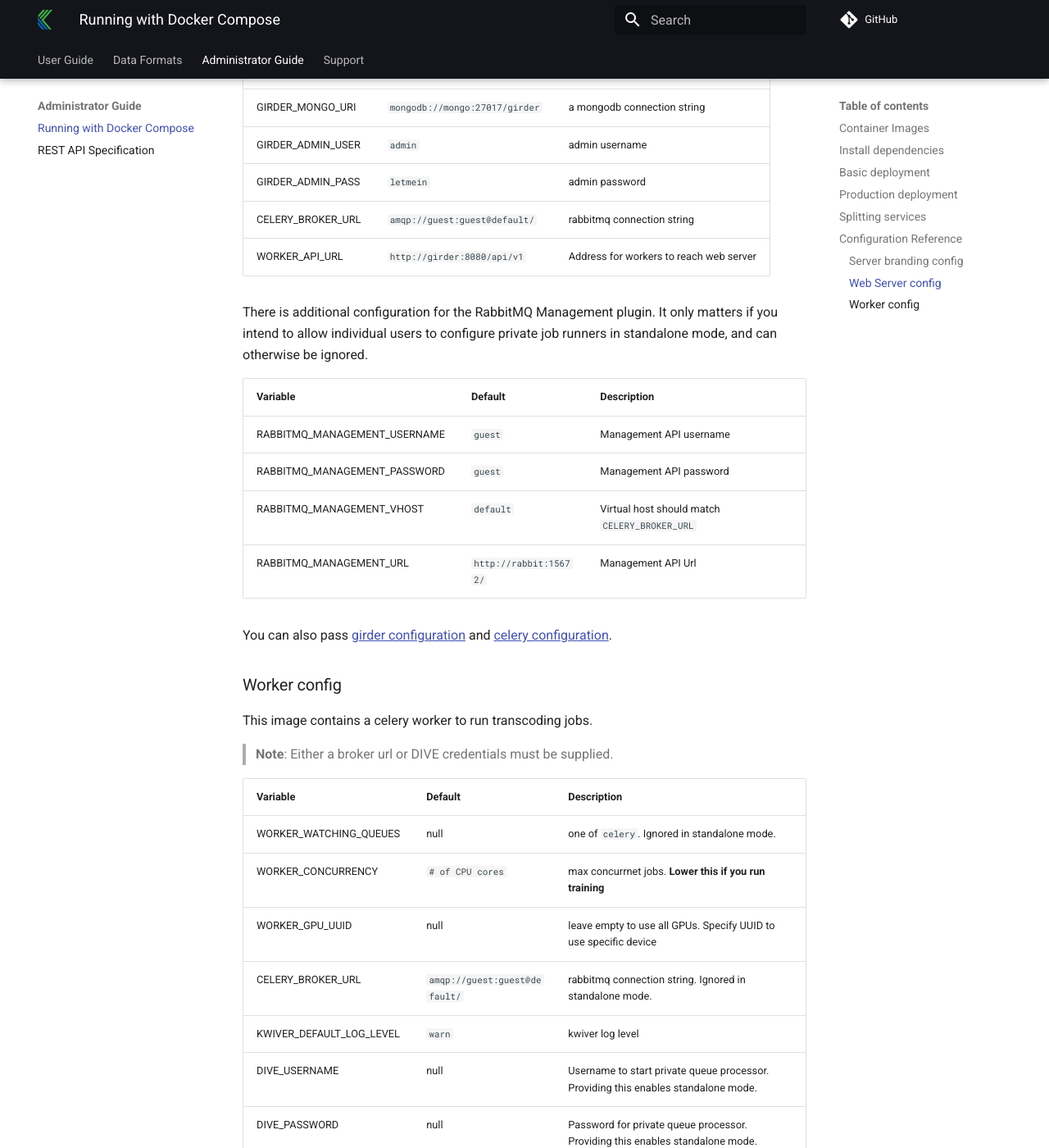
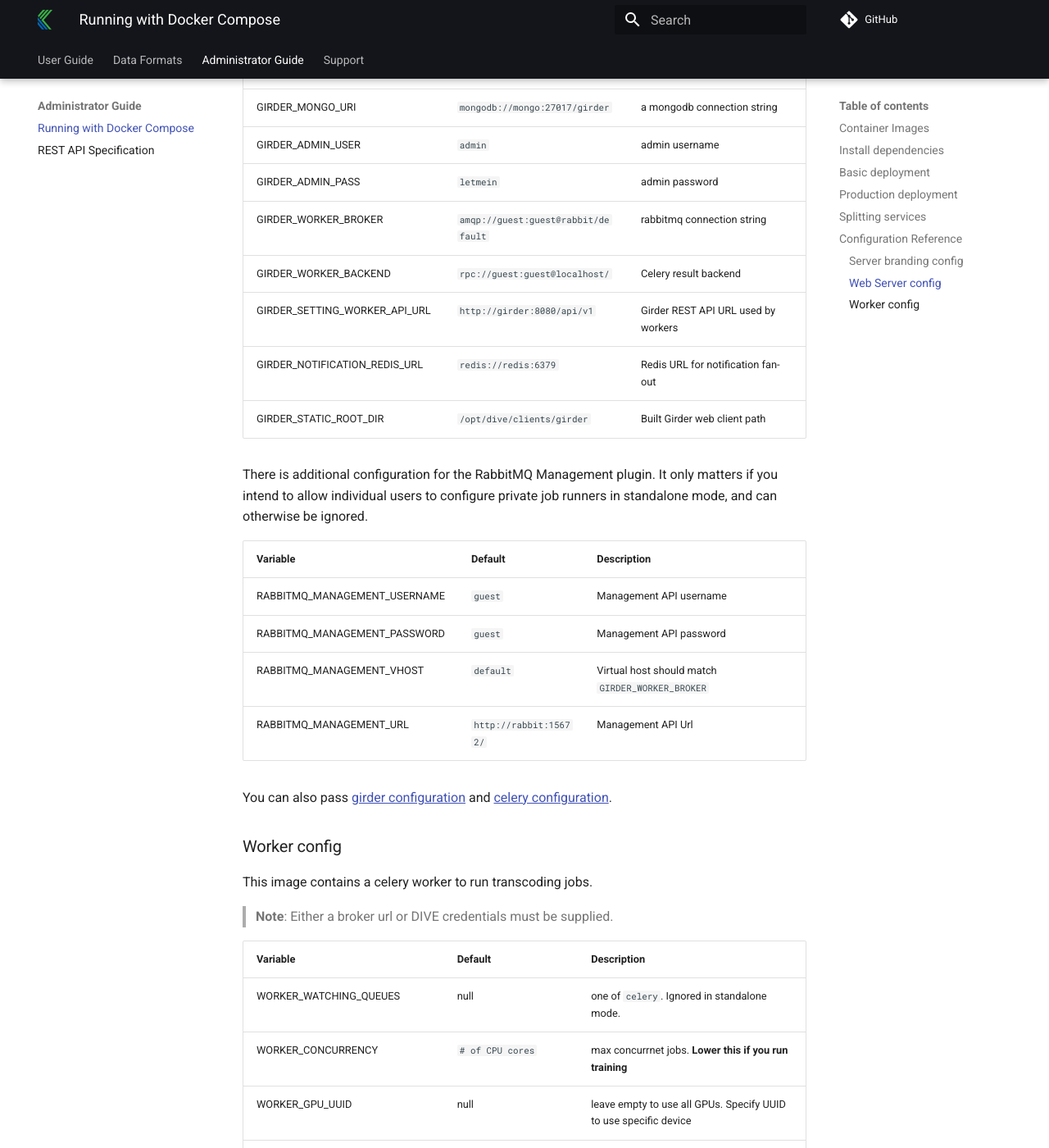
Before and after one commit to DigitalSlideArchive/dive-dsa, an MkDocs documentation site: the page built from docs/Deployment-Docker-Compose.md, in a window 1280 px wide and 1400 px high, scrolled down 4444 px. Shown: the whole window at 82% size. Built offline with MkDocs 1.6.1 and Material for MkDocs 9.7.7, drawn with Linux system fonts in a browser that asks for light colours; comment, search, counter and statistics services are not loaded; some of the changed text lies outside the part shown.

Commit message:
docker configuration for girder 5

````diff
--- a/docs/Deployment-Docker-Compose.md
+++ b/docs/Deployment-Docker-Compose.md
@@ -87,7 +87,7 @@ It's possible to split your web server and task runner between multiple nodes.
 
 * Make two cloud VM instances, one with NVIDIA drivers and container toolkit, and one without.
 * Clone the dive repository on both, and set up `.env` on both with the same configuration.
-* Be sure that `WORKER_API_URL` and `CELERY_BROKER_URL` in particular are uncommented and set to the IP or domain name of your web server.  This is how the worker will talk to the web server, so the web server must be network accessible from the worker.
+* Be sure that `GIRDER_SETTING_WORKER_API_URL` and `GIRDER_WORKER_BROKER` in particular are uncommented and set to the IP or domain name of your web server.  This is how the worker will talk to the web server, so the web server must be network accessible from the worker.
 
 ``` bash
 ## On the web server
@@ -141,8 +141,11 @@ This image contains both the backend and client.
 | GIRDER_MONGO_URI | `mongodb://mongo:27017/girder` | a mongodb connection string |
 | GIRDER_ADMIN_USER | `admin` | admin username |
 | GIRDER_ADMIN_PASS | `letmein` | admin password |
-| CELERY_BROKER_URL | `amqp://guest:guest@default/` | rabbitmq connection string |
-| WORKER_API_URL | `http://girder:8080/api/v1` | Address for workers to reach web server |
+| GIRDER_WORKER_BROKER | `amqp://guest:guest@rabbit/default` | rabbitmq connection string |
+| GIRDER_WORKER_BACKEND | `rpc://guest:guest@localhost/` | Celery result backend |
+| GIRDER_SETTING_WORKER_API_URL | `http://girder:8080/api/v1` | Girder REST API URL used by workers |
+| GIRDER_NOTIFICATION_REDIS_URL | `redis://redis:6379` | Redis URL for notification fan-out |
+| GIRDER_STATIC_ROOT_DIR | `/opt/dive/clients/girder` | Built Girder web client path |
 
 There is additional configuration for the RabbitMQ Management plugin. It only matters if you intend to allow individual users to configure private job runners in standalone mode, and can otherwise be ignored.
 
@@ -150,7 +153,7 @@ There is additional configuration for the RabbitMQ Management plugin. It only ma
 |----------|---------|-------------|
 | RABBITMQ_MANAGEMENT_USERNAME | `guest` | Management API username |
 | RABBITMQ_MANAGEMENT_PASSWORD | `guest` | Management API password |
-| RABBITMQ_MANAGEMENT_VHOST | `default` | Virtual host should match `CELERY_BROKER_URL` |
+| RABBITMQ_MANAGEMENT_VHOST | `default` | Virtual host should match `GIRDER_WORKER_BROKER` |
 | RABBITMQ_MANAGEMENT_URL | `http://rabbit:15672/` | Management API Url |
 
 You can also pass [girder configuration](https://girder.readthedocs.io/en/latest/) and [celery configuration](https://docs.celeryproject.org/en/stable/userguide/configuration.html#std-setting-broker_connection_timeout).
@@ -166,7 +169,8 @@ This image contains a celery worker to run transcoding jobs.
 | WORKER_WATCHING_QUEUES | null | one of `celery`.  Ignored in standalone mode. |
 | WORKER_CONCURRENCY | `# of CPU cores` | max concurrnet jobs. **Lower this if you run training** |
 | WORKER_GPU_UUID | null | leave empty to use all GPUs.  Specify UUID to use specific device |
-| CELERY_BROKER_URL | `amqp://guest:guest@default/` | rabbitmq connection string. Ignored in standalone mode. |
+| GIRDER_WORKER_BROKER | `amqp://guest:guest@rabbit/default` | rabbitmq connection string. Ignored in standalone mode. |
+| GIRDER_SETTING_WORKER_API_URL | `http://girder:8080/api/v1` | Girder API URL (split/multi-node deployments). |
 | KWIVER_DEFAULT_LOG_LEVEL | `warn` | kwiver log level |
 | DIVE_USERNAME | null | Username to start private queue processor. Providing this enables standalone mode. |
 | DIVE_PASSWORD | null | Password for private queue processor. Providing this enables standalone mode. |
````
Also changed, not shown: docker-compose.override.yml (+8 -1 lines), docker-compose.yml (+49 -5 lines), docs/Deployment-Girder-5-Upgrade.md (added, +80 -0 lines), 6 other files.
